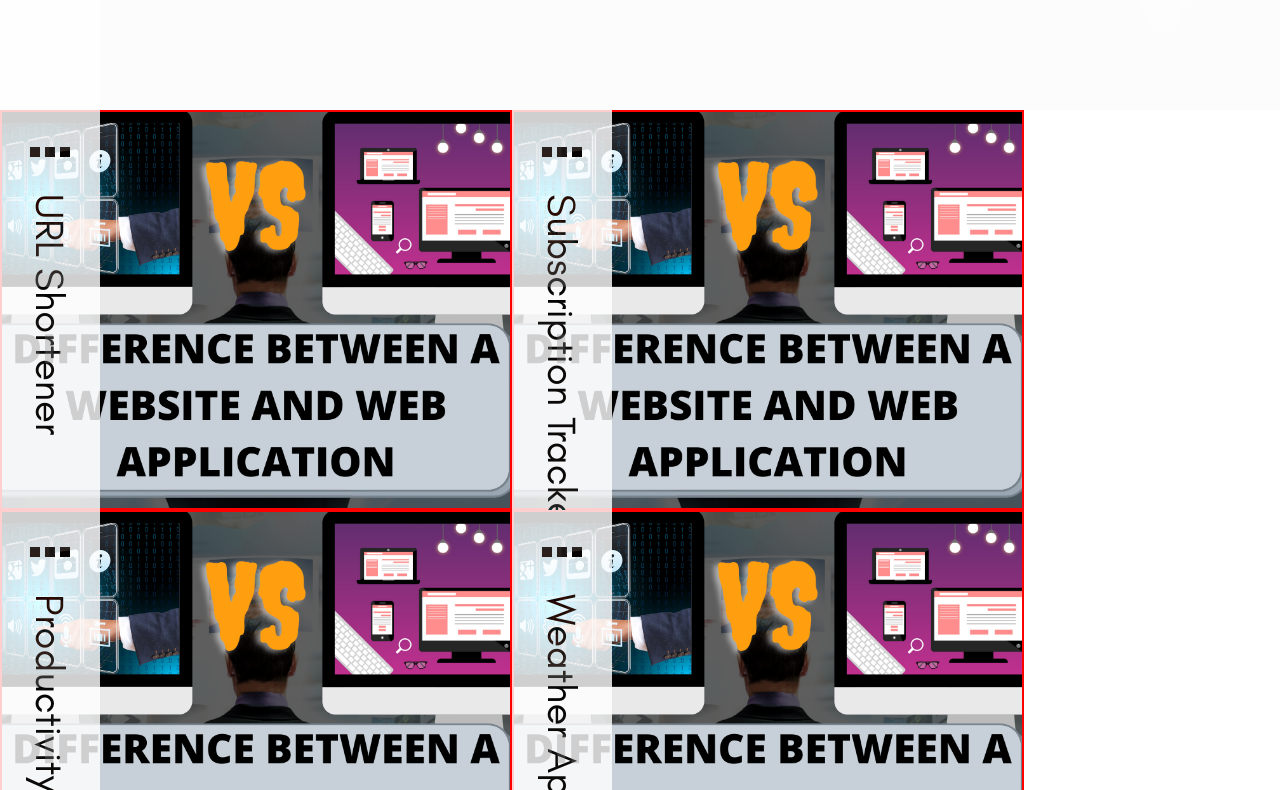
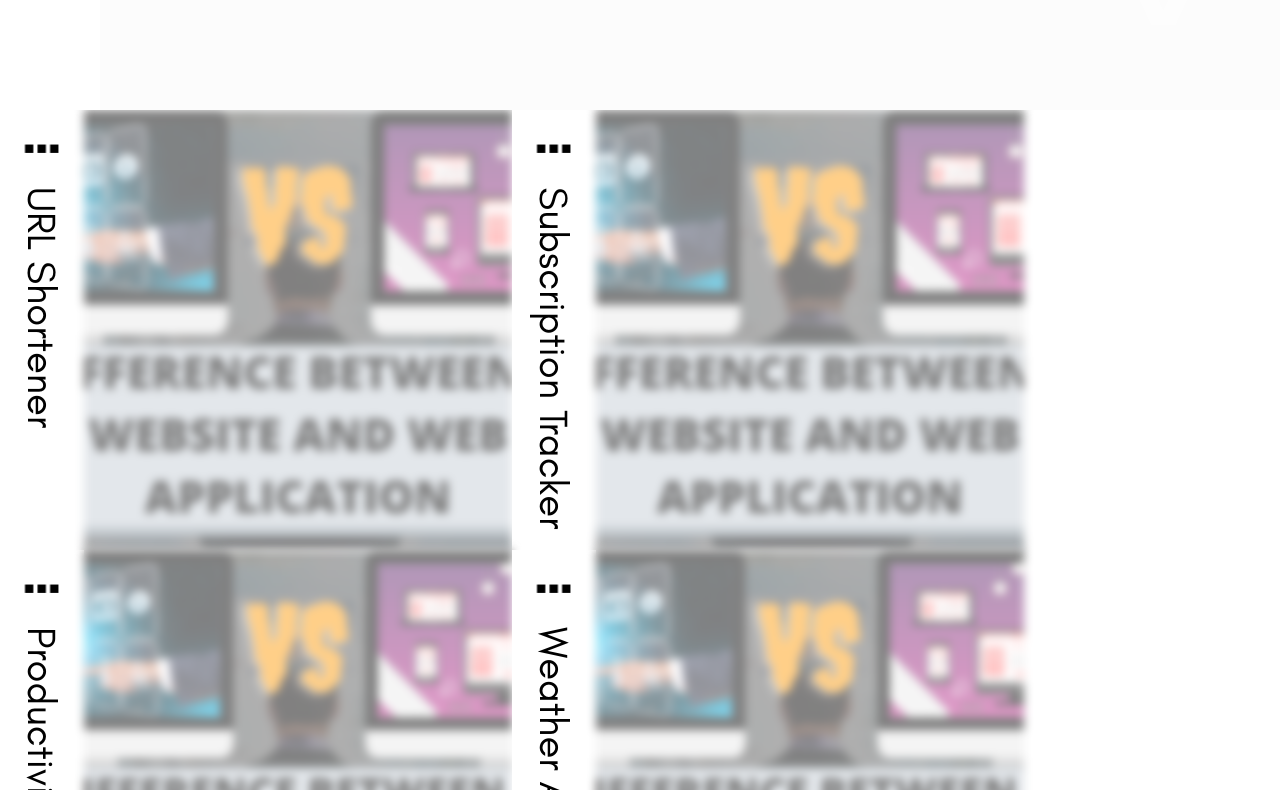
Before and after one commit to JordBant/PortfolioWebsite, a React (Create React App) app: page / in a window 1280 px wide. Shown: the part 1490-2280 px from the top of the page. Built offline with nearby package versions, Linux system fonts and the light colour scheme; a web font is replaced by a local one.

Commit message:
Switching back to relative positioning. Still need to fix the auto sizing background

```diff
--- a/src/components/Layout/Side-Titled-Container/side-titled-container.scss
+++ b/src/components/Layout/Side-Titled-Container/side-titled-container.scss
@@ -9,12 +9,10 @@
         @include util.size(100px, 100%, 0, 15px 0);
         @include util.flex(flex-start, center, column, NULL, NULL);
 
-        background-color: util.$BKGR-PROJ-CARD;
-        position: absolute;
+        background-color: white;
+        position: relative;
         transition: 0.4s all cubic-bezier(0.075, 0.82, 0.165, 1);
         overflow: hidden;
-        top: 0;
-        left: 0;
 
         & > *{margin: 5px 0;}
 
--- a/src/components/Options-List/options-list.scss
+++ b/src/components/Options-List/options-list.scss
@@ -25,7 +25,7 @@
     overflow: hidden;
 
     .option{
-        $optionSize: 35%;
+        $optionSize: 30%;
         @include util.size($optionSize, $optionSize, 10px, 0);
 
         .option-icon{
@@ -35,5 +35,5 @@
 }
 
 .list-active{
-    max-height: 900px;
+    max-height: 9000px;
 }
--- a/src/components/routes/Projects/projects.scss
+++ b/src/components/routes/Projects/projects.scss
@@ -12,23 +12,18 @@
 
         .project-card{
             $cardSize: 50%;
-            background: url(../../../assests/placeholder.png) center center/cover no-repeat;
             position: relative;
             .card-body{
                 @include util.size(100%, 100%, 0, 0);
-                border: 2px solid red;
-                // background-color: util.$BKGR-PROJ-CARD;
-                // filter: blur(20px);
-                // &::before{
-                //     @include util.pseudoMask(rgba(255, 255, 255, 0.828));
-                //     box-shadow: inset 0 0 2000px rgba(255, 255, 255, .5);
-                //     filter: blur(10px);
-                // }
+                background: url(../../../assests/placeholder.png) center center/cover no-repeat;
+                filter: blur(5px);
+                z-index: 0;
+                &::before{
+                    @include util.pseudoMask(util.$BKGR-PROJ-CARD);
+                    // box-shadow: inset 0 0 2000px rgba(255, 255, 255, .5);
+                    // background-color: util.$BKGR-PROJ-CARD;
+                }
             }
         }
     }
-    // .project-card{
-    //     @include util.size(100px, 100px, 0, 0);
-    //     border: 20px solid cyan;
-    // }
 }
--- a/src/util-styles/_variables.scss
+++ b/src/util-styles/_variables.scss
@@ -8,7 +8,7 @@
 }
 
 $BKGR-INIT: white;
-$BKGR-PROJ-CARD: rgba(255, 255, 255, 0.813);
+$BKGR-PROJ-CARD: rgba(255, 255, 255, 0.5);
 $BKGR-PRIM: linear-gradient(90deg, rgba(0,0,0,1) 52%, rgba(255,255,255,1) 52%);
 
 // linear-gradient(142deg, rgba(27,24,24,1) 34%, rgba(214,214,214,1) 34%, rgba(255,255,255,1) 59%, rgba(0,0,0,1) 59%, rgba(0,0,0,1) 84%, rgba(255,255,255,1) 84%, rgba(255,255,255,1) 99%, rgba(0,0,0,1) 99%);
```
